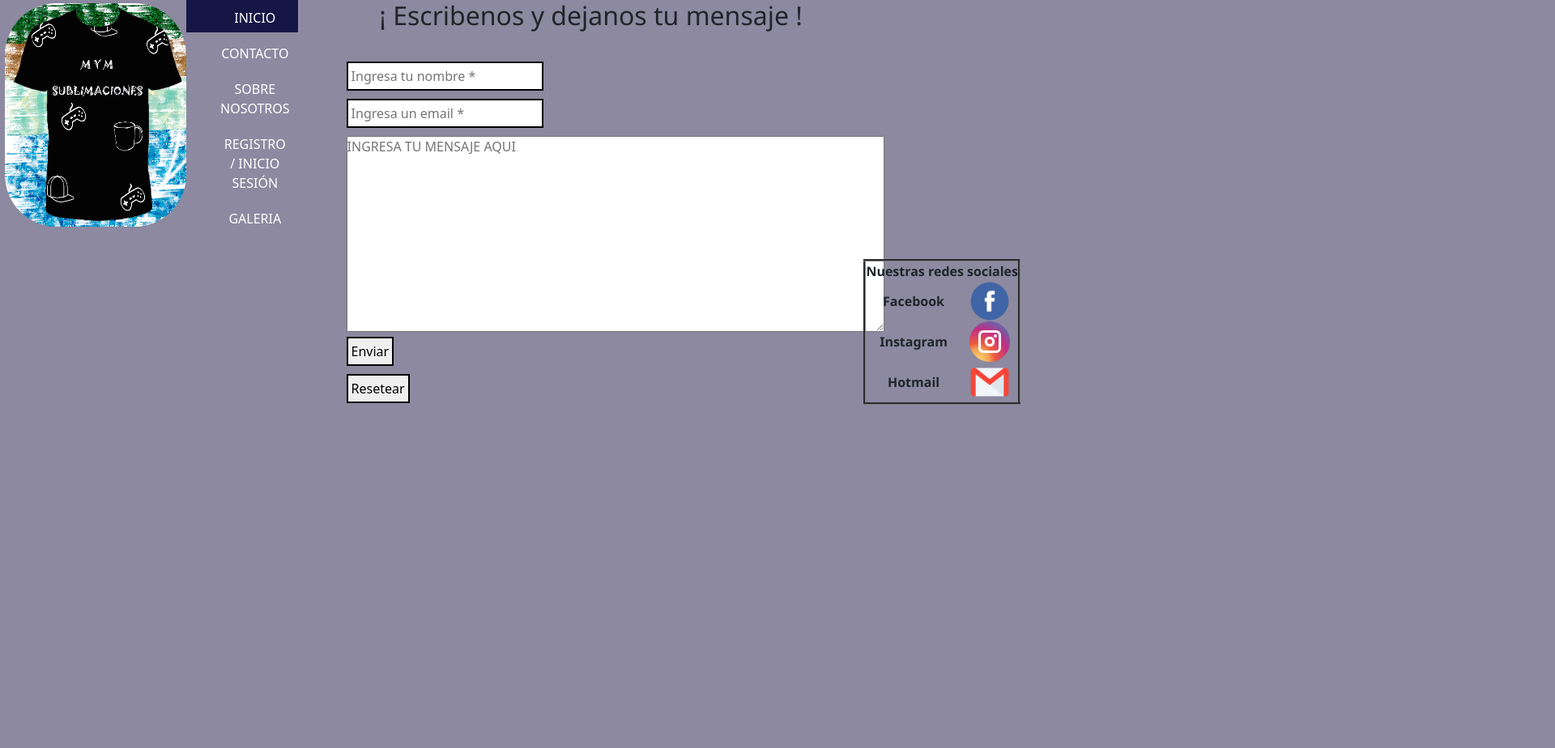
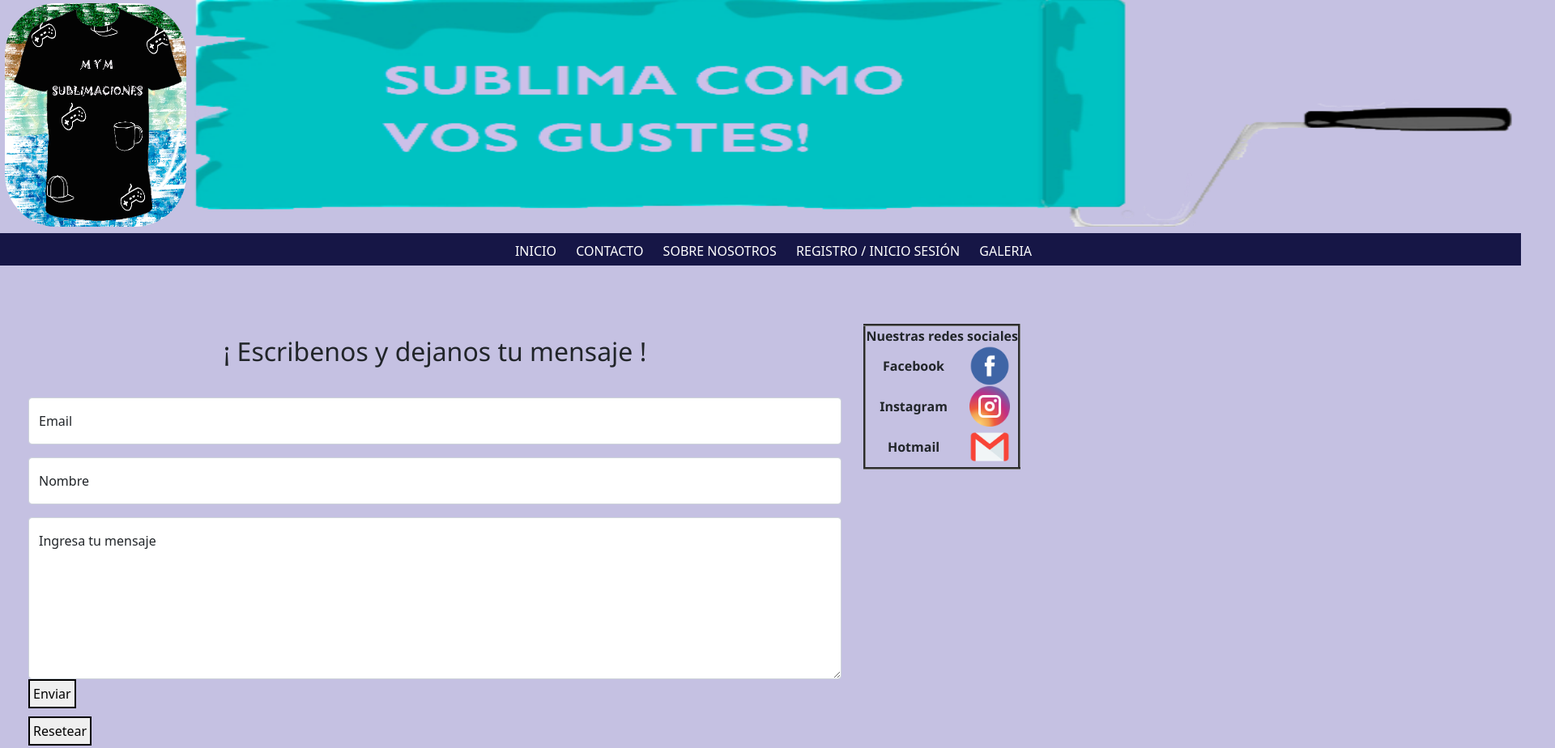
Before and after one commit to MatiasOsores/coderHouseFront, a plain HTML site: page links/contacto.html in a window 1280 px wide. Shown: the top 924 px of the page at 81% size, 1920 px wide, since content can reach past the window. Drawn offline with nearby package versions, Linux system fonts and the light colour scheme.

Commit message:
se agregó boostrap e integró grid en contacto

```diff
--- a/estilos/CSS.css
+++ b/estilos/CSS.css
@@ -7,7 +7,7 @@
   background-color: rgba(148, 141, 202, 0.541);
   display: grid;
   grid-template-columns: 1fr 1fr 1fr 1fr;
-  grid-template-rows: 18rem 4rem 1fr 30rem 1rem;
+  grid-template-rows: 18rem 4rem 2fr 25rem 1rem;
   grid-template-areas:
     "logo logo2 logo2 logo2"
     "nav nav nav nav"
@@ -16,29 +16,28 @@
     "footer footer footer footer";
 }
 
-.contact{
+.conta{
+  background-color: rgba(148, 141, 202, 0.541);
   display: grid;
   grid-template-columns: 1fr 1fr 1fr 1fr;
-  grid-template-rows: 1fr 1fr 1fr 1fr 1rem;
+  grid-template-rows: 18rem 4rem 3rem 1fr 1fr 1rem;
   grid-template-areas:
-  "logo logo . ."
+  "logo logo logo2 logo2"
   "nav nav nav nav"
   "mensaje mensaje mensaje mensaje"
+  "contact contact contact redes"
   "ubicacion ubicacion ubicacion ubicacion"
   "footer footer footer footer"
 }
 
+.contact{
+  padding-left: 20px;
+  margin: 15px;
+  grid-area: contact;
+}
+
 .ubicacion{
   grid-area: ubicacion;
-}
-
-
-.mensaje{
-  grid-template-areas: mensaje;
-}
-
-.redes{
-  grid-template-areas: redes;
 }
 
 body{
@@ -59,7 +58,7 @@ body{
   grid-area: logo2;
   width: 103rem;
   height: 17.5rem;
-  padding: 5px 0px 0px 4px;
+
 
 }
 
@@ -75,6 +74,7 @@ body{
   font-family: "Segoe UI", Tahoma, Geneva, Verdana, sans-serif;
   text-align: center;
   padding-bottom: 30px;
+  grid-area: mensaje;
 }
 
 .subTitulos3 {
@@ -118,7 +118,7 @@ a:visited {
   border: 1px solid black;
   border-radius: 20px;
   width: 92%;
-  height: 30rem;
+  height: 33rem;
   display: flex;
   justify-content: center;
   margin-left: 5rem;
@@ -126,7 +126,7 @@ a:visited {
 
 .imgGale{
   width: 28rem;
-  margin: 3rem;
+  margin-left: 5rem;
   animation-delay: 5s;
   animation-duration: 2s;
   animation-iteration-count: infinite;
@@ -139,8 +139,9 @@ a:visited {
   transition: all 2s;
 }
 
-.form__contacto {
-  margin-left: 60px;
+.formulario__contacto{
+  /* margin-left: 60px; */
+  grid-area: formulario;
 }
 
 .form__registro {
@@ -197,9 +198,10 @@ a:visited {
 }
 
 table {
-  top: 40%;
+  top: 50%;
   right: 20px;
   position: absolute;
+  grid-area: redes;
 }
 
 .texto_ini {
@@ -228,7 +230,8 @@ input {
 
 .iframes {
   margin: 15px;
-  padding-left: 23%;
+  padding-left: 20px;
+
 }
 
 footer {
--- a/links/contacto.html
+++ b/links/contacto.html
@@ -14,12 +14,12 @@
     <link rel="stylesheet" href="../estilos/CSS.css" />
     <title>CONTACTO</title>
 </head>
-<body class="contact">
+<body class="conta">
   <header class="logo"><img src="../imagenes/prueba 2.png" alt="Logo de la empresa" class="img_logo animate__animated animate__bounceInUp"></header>
   <div class="logo2">
-    <img src="../imagenes/logo44.png" alt="" class="logo2 img_logo animate__animated animate__bounceInUp">
+  <img src="../imagenes/logo44.png" alt="" class="logo2 animate__animated animate__bounceInUp container-fluid">
    </div>
-    <nav class="nav">
+   <nav class="barra">
     <ul>
       <li><a href="../index.html">inicio</a></li>
       <li><a href="../links/contacto.html">Contacto</a></li>
@@ -28,18 +28,27 @@
       <li><a href="../links/galeria.html">Galeria</a></li>
     </ul>
   </nav>
-      <div class="mensaje">
+  <div class="contact">
       <h2 class="subTitulos">¡ Escribenos y dejanos tu mensaje !</h2>
-      <form class="form__contacto" action="">
-        <input class="contacto" type="text" name="nombre" id="nombre" placeholder="Ingresa tu nombre *" required>
-        <input class="contacto" type="mail" name="mail" id="mail" placeholder="Ingresa un email *" required>
-        <textarea name="" id="" cols="70" rows="10" placeholder="INGRESA TU MENSAJE AQUI"></textarea>
+      <div class="formulario__contacto">
+        <div class="form-floating mb-3">
+        <input type="text" class="form-control" id="floatingInput" placeholder="name@example.com">
+        <label for="floatingInput">Email</label>
+       </div>
+       <div class="form-floating mb-3">
+        <input type="text" class="form-control" id="floatingInput" placeholder="name@example.com">
+        <label for="floatingInput">Nombre</label>
+       </div>
+       <div class="form-floating">
+        <textarea class="form-control" placeholder="Leave a comment here" id="floatingTextarea2" style="height: 200px"></textarea>
+        <label for="floatingTextarea2">Ingresa tu mensaje</label>
         <input type="submit" value="Enviar">
         <input type="reset" value="Resetear">
-     </form>
          </div>
-    <div class="redes">
-      <table border="3">
+       </div>
+      </div>
+
+      <table class="redes" border="3">
           <th colspan="2">Nuestras redes sociales</th>
           <tr>
               <td>Facebook</td>
@@ -54,7 +63,6 @@
               </tr>
                </tr>
       </table>
-    </div>
 
         <div class="ubicacion">
       <h3 class="subTitulos3">¿Donde ubicarnos?</h3>
```
Also changed, not shown: index.html (+35 -6 lines), imagenes/gorras 2.png (added), imagenes/remeras 3.png (added), imagenes/tazas 2.png (added), imagenes/tazas 3.png (added), 2 other files. Lines whose indentation alone changed are shown as unchanged.
